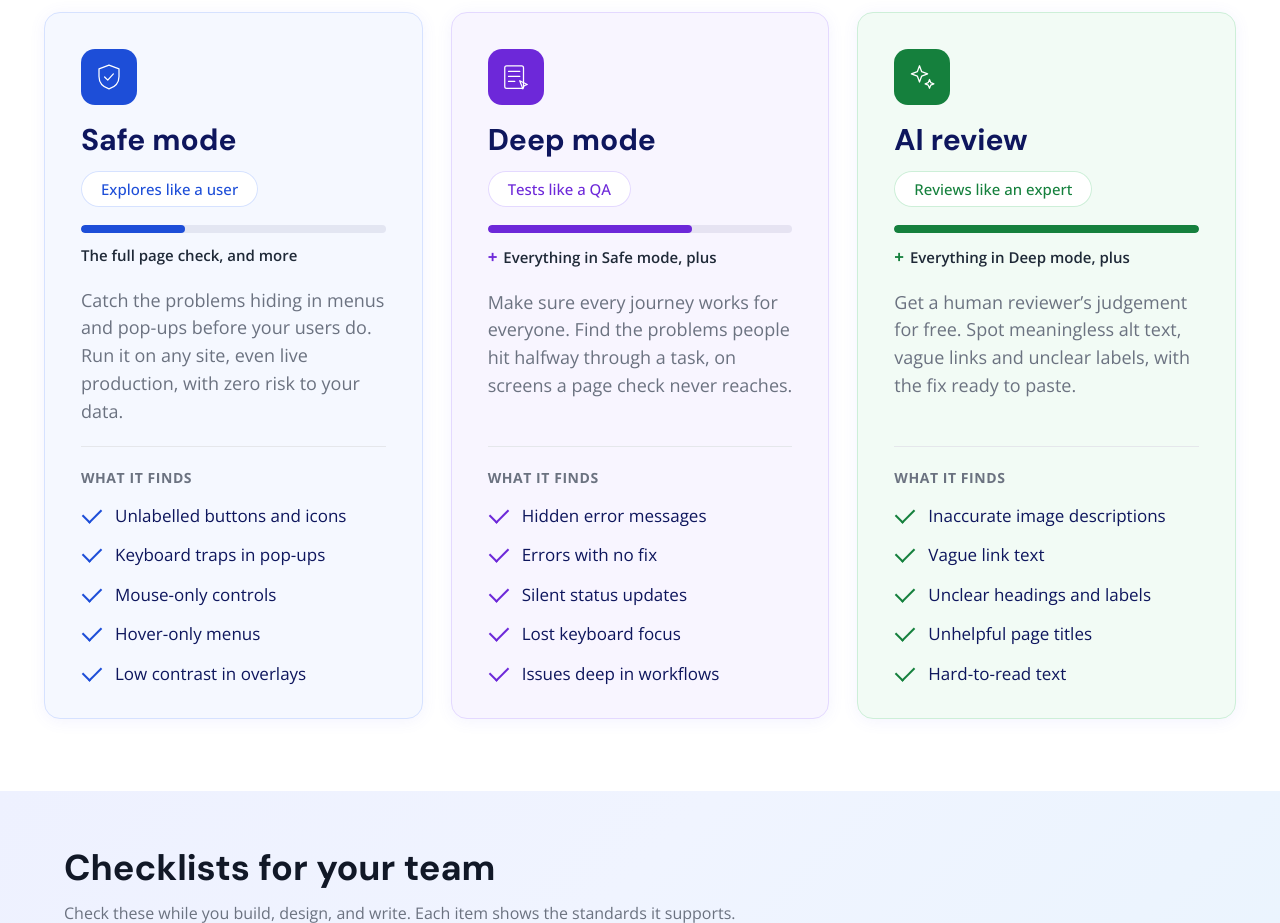
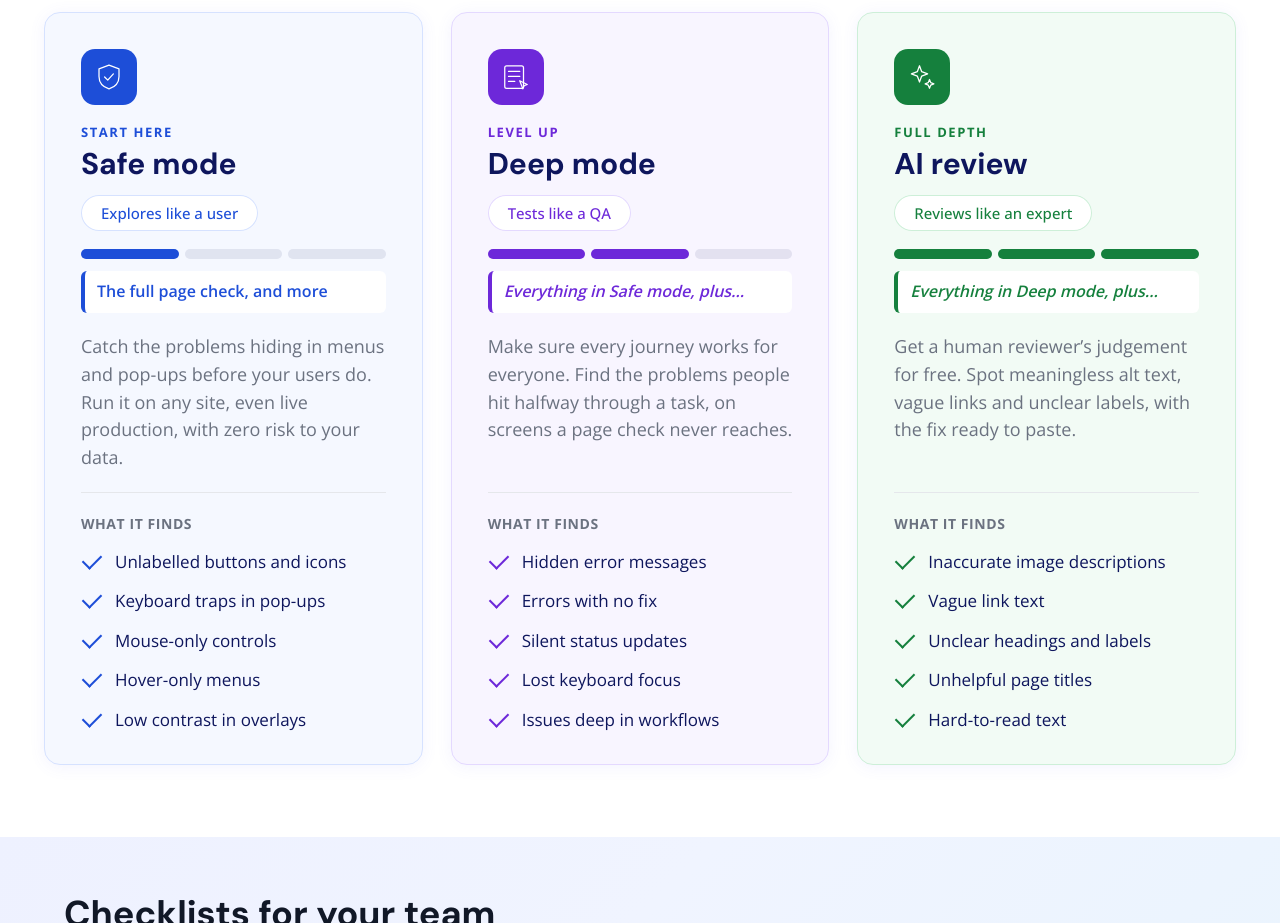
Before and after one commit to niharikasuri-bit/accessibility-site, a plain HTML site: page index.html in a window 1280 px wide. Shown: the part 2120-3043 px from the top of the page. Drawn offline with nearby package versions, Linux system fonts and the light colour scheme.

Commit message:
Scan modes: eyebrows, stepped level bars, highlighted 'Everything in…, plus…'
Co-Authored-By: Claude Opus 5.5 <noreply@anthropic.com>

```diff
--- a/index.html
+++ b/index.html
@@ -211,9 +211,10 @@
         <ul class="mode-grid">
           <li class="mode-card lvl-1">
             <span class="mode-badge"><svg class="mode-icon" aria-hidden="true" viewBox="0 0 48 48" width="48" height="48" fill="none" stroke="currentColor" stroke-width="2" stroke-linecap="round" stroke-linejoin="round"><path d="M24 5l16 6v12c0 10-7 17-16 20-9-3-16-10-16-20V11z"/><path d="M17 24l5 5 9-10"/></svg></span>
+            <p class="mode-eyebrow">Start here</p>
             <h3>Safe mode</h3>
             <span class="mode-tag">Explores like a user</span>
-            <div class="mode-level"><span class="mode-bar" aria-hidden="true"><span style="width:34%"></span></span><span class="mode-plus">The full page check, and more</span></div>
+            <div class="mode-level"><span class="mode-steps" aria-hidden="true"><span class="on"></span><span></span><span></span></span><span class="mode-plus">The full page check, and more</span></div>
             <p>Catch the problems hiding in menus and pop-ups before your users do. Run it on any site, even live production, with zero risk to your data.</p>
             <p class="mode-finds">What it finds</p>
             <ul class="mode-points">
@@ -226,9 +227,10 @@
           </li>
           <li class="mode-card lvl-2">
             <span class="mode-badge"><svg class="mode-icon" aria-hidden="true" viewBox="0 0 48 48" width="48" height="48" fill="none" stroke="currentColor" stroke-width="2" stroke-linecap="round" stroke-linejoin="round"><rect x="6" y="6" width="30" height="36" rx="3"/><path d="M12 15h18M12 23h18M12 31h10"/><path d="M30 30l12 6-5 2-2 5z"/></svg></span>
+            <p class="mode-eyebrow">Level up</p>
             <h3>Deep mode</h3>
             <span class="mode-tag">Tests like a QA</span>
-            <div class="mode-level"><span class="mode-bar" aria-hidden="true"><span style="width:67%"></span></span><span class="mode-plus"><b aria-hidden="true">+</b> Everything in Safe mode, plus</span></div>
+            <div class="mode-level"><span class="mode-steps" aria-hidden="true"><span class="on"></span><span class="on"></span><span></span></span><span class="mode-plus">Everything in Safe mode, plus…</span></div>
             <p>Make sure every journey works for everyone. Find the problems people hit halfway through a task, on screens a page check never reaches.</p>
             <p class="mode-finds">What it finds</p>
             <ul class="mode-points">
@@ -241,9 +243,10 @@
           </li>
           <li class="mode-card lvl-3">
             <span class="mode-badge"><svg class="mode-icon" aria-hidden="true" viewBox="0 0 48 48" width="48" height="48" fill="none" stroke="currentColor" stroke-width="2" stroke-linecap="round" stroke-linejoin="round"><path d="M20 6l3.5 9.5L33 19l-9.5 3.5L20 32l-3.5-9.5L7 19l9.5-3.5z"/><path d="M36 28l2 5 5 2-5 2-2 5-2-5-5-2 5-2z"/></svg></span>
+            <p class="mode-eyebrow">Full depth</p>
             <h3>AI review</h3>
             <span class="mode-tag">Reviews like an expert</span>
-            <div class="mode-level"><span class="mode-bar" aria-hidden="true"><span style="width:100%"></span></span><span class="mode-plus"><b aria-hidden="true">+</b> Everything in Deep mode, plus</span></div>
+            <div class="mode-level"><span class="mode-steps" aria-hidden="true"><span class="on"></span><span class="on"></span><span class="on"></span></span><span class="mode-plus">Everything in Deep mode, plus…</span></div>
             <p>Get a human reviewer’s judgement for free. Spot meaningless alt text, vague links and unclear labels, with the fix ready to paste.</p>
             <p class="mode-finds">What it finds</p>
             <ul class="mode-points">
--- a/site.css
+++ b/site.css
@@ -284,16 +284,19 @@ code { font: 14px "JetBrains Mono", ui-monospace, Consolas, monospace; backgroun
 .mode-badge { display: grid; place-items: center; width: 56px; height: 56px; border-radius: 14px; background: var(--acc); margin-bottom: 18px; flex: none; }
 .mode-badge .mode-icon { color: #FFFFFF; width: 30px; height: 30px; margin: 0; }
 .mode-card[class*="lvl-"] .mode-tag { background: var(--paper); color: var(--acc); box-shadow: inset 0 0 0 1px var(--edge); }
-.mode-level { margin-bottom: 18px; }
-.mode-bar { display: block; height: 8px; border-radius: 999px; background: rgba(14, 22, 93, .08); overflow: hidden; margin-bottom: 10px; }
-.mode-bar > span { display: block; height: 100%; border-radius: inherit; background: var(--acc); }
-.mode-plus { font-size: 15px; font-weight: 600; color: var(--text-2); }
-.mode-plus b { color: var(--acc); font-size: 17px; margin-right: 2px; }
+.mode-level { margin-bottom: 20px; }
+.mode-eyebrow { flex: none; font-size: 13px; font-weight: 700; letter-spacing: .12em; text-transform: uppercase; color: var(--acc); margin: 0 0 6px; }
+.mode-card > .mode-eyebrow { flex: none; border: 0; padding: 0; color: var(--acc); font-size: 13px; line-height: 1.4; margin: 0 0 6px; }
+.mode-steps { display: grid; grid-template-columns: repeat(3, 1fr); gap: 6px; margin-bottom: 12px; }
+.mode-steps > span { height: 10px; border-radius: 999px; background: rgba(14, 22, 93, .09); }
+.mode-steps > span.on { background: var(--acc); }
+.mode-plus { display: block; font-size: 16px; font-style: italic; font-weight: 600; color: var(--acc); background: var(--paper); border-left: 4px solid var(--acc); border-radius: 6px; padding: 8px 12px; }
+.lvl-1 .mode-plus { font-style: normal; }
 .mode-card[class*="lvl-"] .mode-points li::before { border-color: var(--acc); }
 @media (prefers-color-scheme: dark) {
   :root:not([data-theme="light"]) .mode-card.lvl-1 { --acc: #93B4FF; --tint: #141B3A; --edge: #26336B; }
   :root:not([data-theme="light"]) .mode-card.lvl-2 { --acc: #C4B5FD; --tint: #1C1638; --edge: #3A2D6B; }
   :root:not([data-theme="light"]) .mode-card.lvl-3 { --acc: #86EFAC; --tint: #10251A; --edge: #1F4A31; }
   :root:not([data-theme="light"]) .mode-badge .mode-icon { color: #0B0F33; }
-  :root:not([data-theme="light"]) .mode-bar { background: rgba(255, 255, 255, .1); }
+  :root:not([data-theme="light"]) .mode-steps > span:not(.on) { background: rgba(255, 255, 255, .12); }
 }
```
